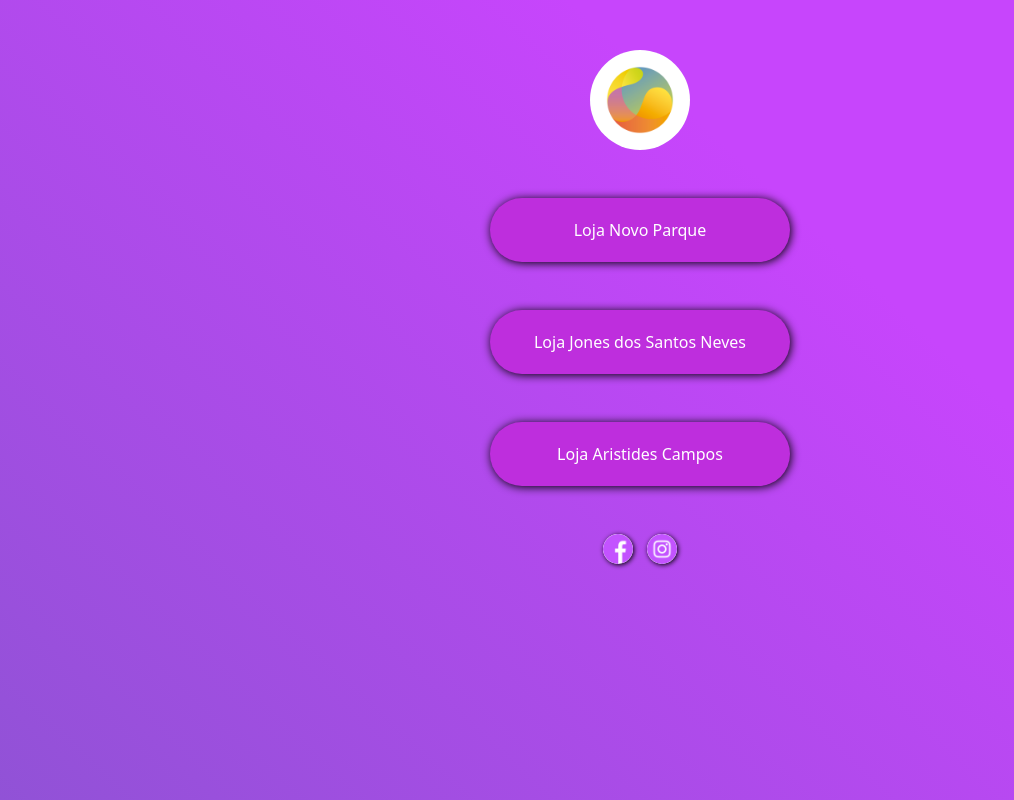
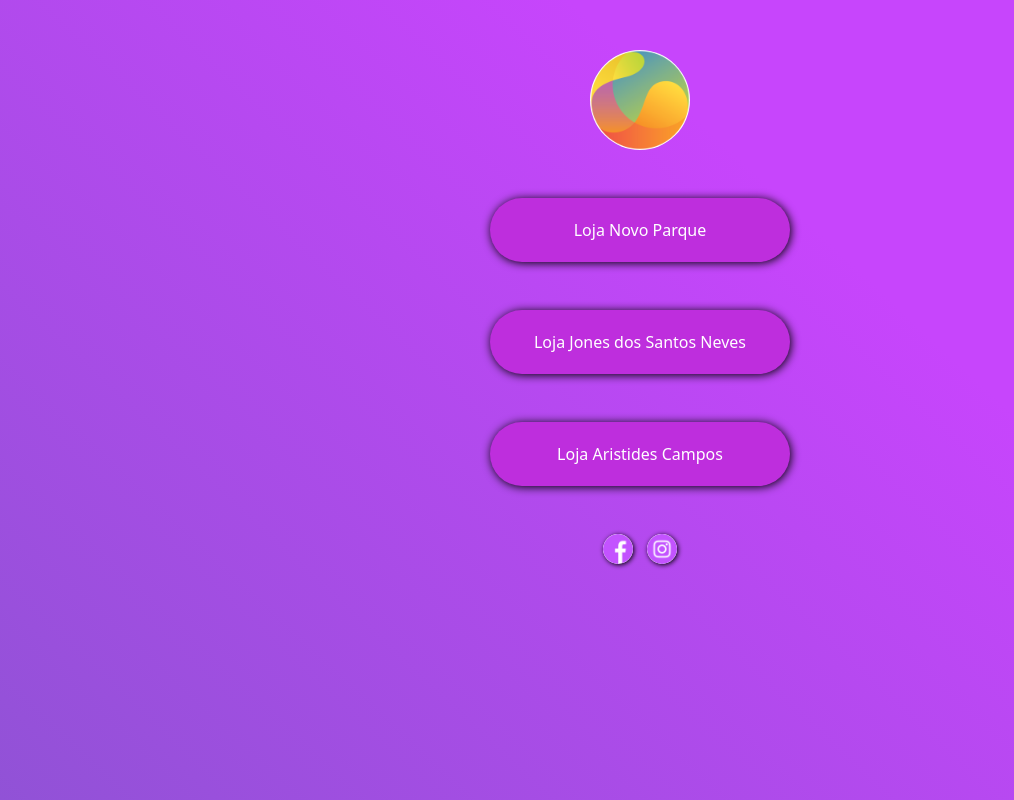
Before and after one commit to vainabiolink/mundodastintas, a plain HTML site: page index.html in a window 1280 px wide. Shown: the top 800 px of the page, without its empty margins (0-1014 px from the left). Drawn offline with nearby package versions, Linux system fonts and the light colour scheme.

Commit message:
Update index.html
Alteração do logo para um maior.

```diff
--- a/index.html
+++ b/index.html
@@ -12,7 +12,7 @@
         <div class="container">
             <div class="text-center">
                 <div class="celula1 mb-5"><!--Logo do Cliente-->
-                    <img src="img/Logo-1.png" alt="logo" class="logo">
+                    <img src="img/Logo-3.png" alt="logo" class="logo">
                 </div>
                 <div class="celula-link mb-5"><!--Links dos clientes-->
                     <a href="https://api.whatsapp.com/send?phone=5528999915777" class="link">Loja Novo Parque</a>
```
